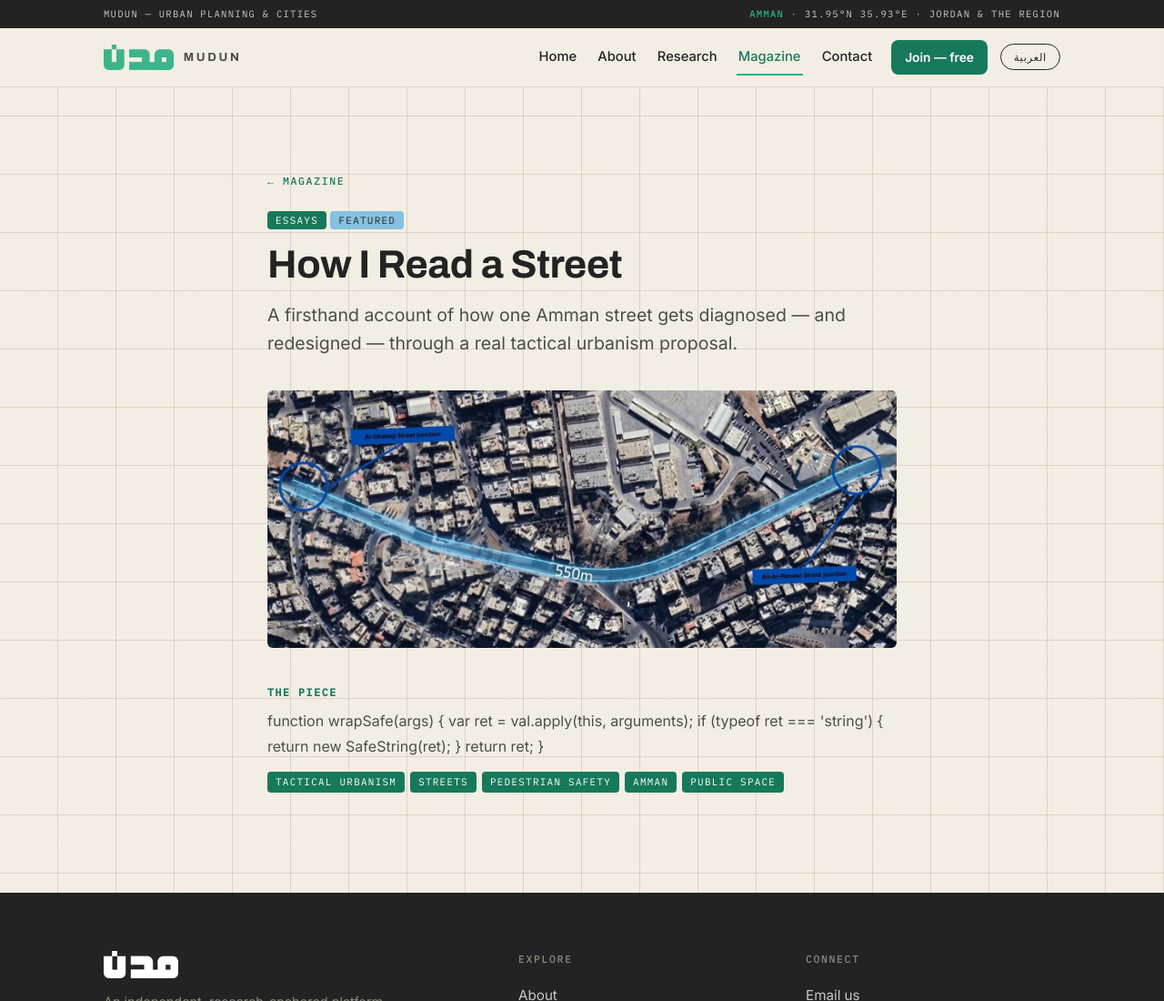
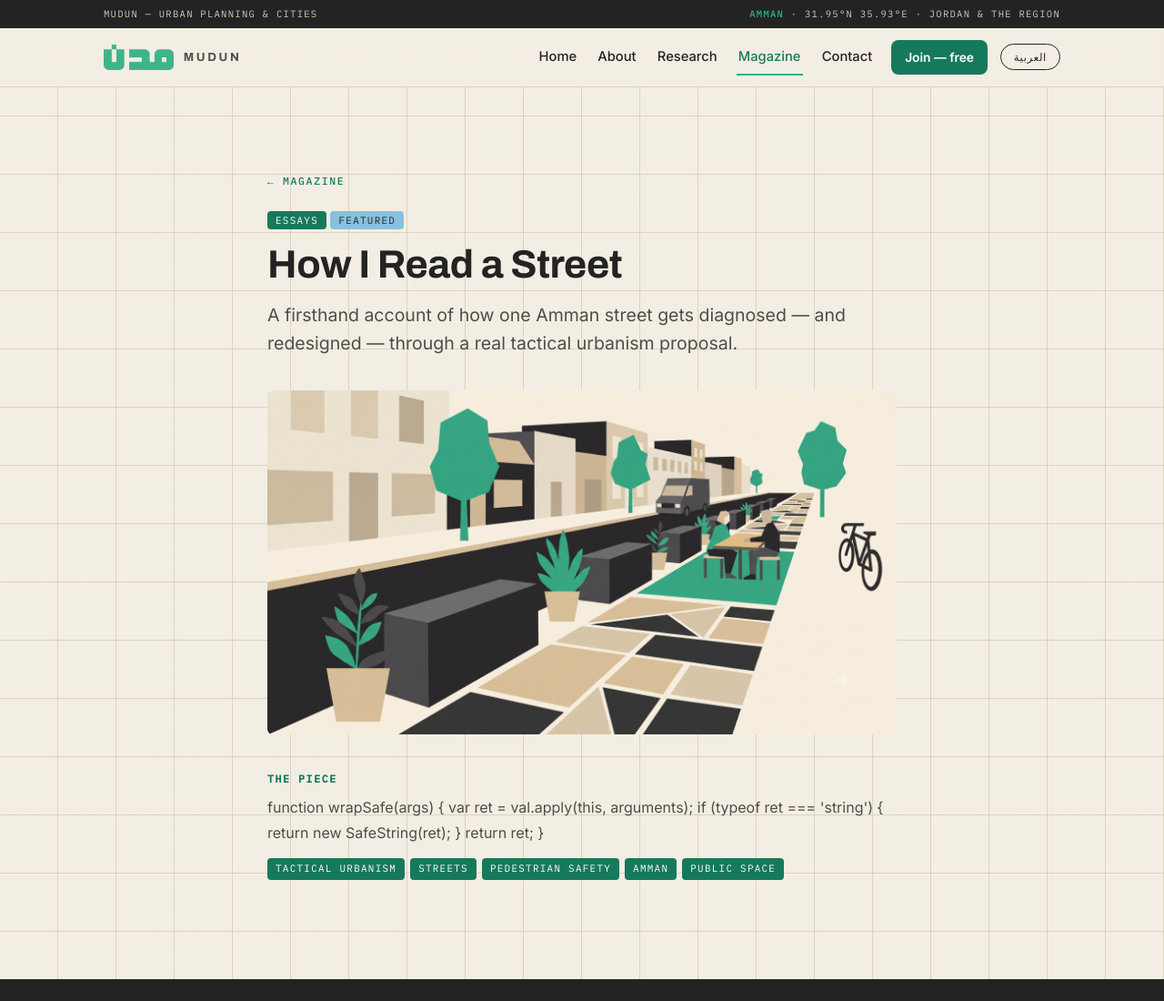
Before and after one commit to Mudunlab/mudun-site, an Eleventy site: page src/magazine/how-i-read-a-street.md in a window 1280 px wide. Shown: the top 1100 px of the page at 91% size. Built offline with nearby package versions, Linux system fonts and the light colour scheme; Eleventy itself is replaced by a stand-in of ours; files that its build step writes are made by us from their sources; what cheerio, pdf-parse would draw is missing.

Commit message:
Update Magazine piece “how-i-read-a-street”

```diff
--- a/src/magazine/how-i-read-a-street.md
+++ b/src/magazine/how-i-read-a-street.md
@@ -10,7 +10,7 @@ why_ar: روايةٌ مباشرة عن كيفية تشخيص شارعٍ في ع
 brief_en: |-
   Last year I worked with a friend's studio on a proposal for a tactical urbanism pilot on a street in Al Yarmook. It didn't get accepted — a different studio's proposal did. That's not really the point of this piece. What stayed with me was the process: standing on a street, working out exactly what's wrong with it, and figuring out what a cheap, temporary fix could look like. That's what I want to walk through here.
 
-  **[INSERT PHOTO: the corridor, wide shot]**
+  ![](/uploads/WhatsApp%20Image%202026-07-11%20at%2023.47.37.jpeg)
 
   ### Test it before you build it
 
@@ -118,7 +118,6 @@ brief_en: |-
 
   ![](/uploads/Gemini_Generated_Image_abmqihabmqihabmq.jpg)
 
-
   ***
 
   ### The point of doing it this way
@@ -127,7 +126,7 @@ brief_en: |-
 
   If there's one habit worth taking from this, it's the one underneath every example above: before designing anything, go and look at what a street has already become. Half the intervention is usually already there, waiting to be made official.
 brief_ar: ''
-cover: /uploads/WhatsApp Image 2026-07-11 at 23.47.37.jpeg
+cover: /uploads/Gemini_Generated_Image_gmrofigmrofigmro.jpg
 topics:
   - tactical urbanism
   - streets
```
